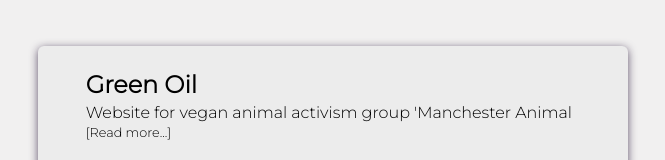
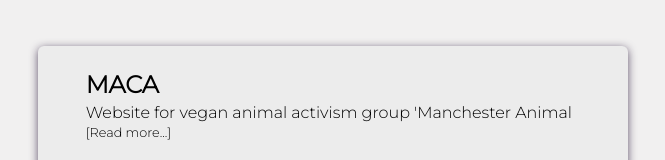
Before and after one commit to NixMichael/portfolio-vue, a Vue app: page / in a window 1280 px wide. Shown: the part 2347-2507 px from the top of the page, without its empty margins (410-1075 px from the left). Built offline with nearby package versions, Linux system fonts and the light colour scheme; a web font is replaced by a local one.

Commit message:
Corrected project title

```diff
--- a/src/views/Projects.vue
+++ b/src/views/Projects.vue
@@ -116,7 +116,7 @@
 
         <div class='fader'>
             <div class='project-description'>
-                <h3>Green Oil</h3>
+                <h3>MACA</h3>
                 <div class='description' data-simplebar data-simplebar-auto-hide="false">
                     <p>
                         Website for vegan animal activism group 'Manchester Animal Climate Action'.
```
